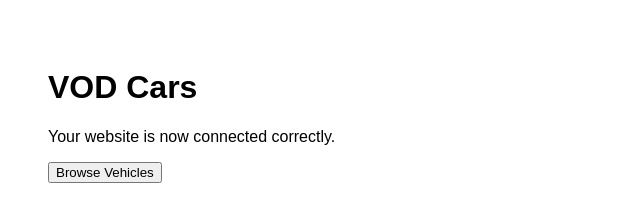
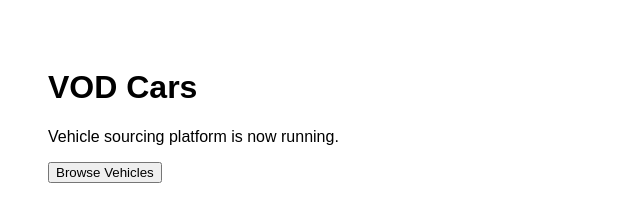
Before and after one commit to vodcars1-ship-it/Vod-Cars-vehicle-sourcing-platform, a React (Vite) app: page / in a window 1280 px wide. Shown: the top 218 px of the page, without its empty margins (0-640 px from the left). Built offline with nearby package versions, Linux system fonts and the light colour scheme.

Commit message:
Update VodCarsHomepage.jsx

```diff
--- a/src/VodCarsHomepage.jsx
+++ b/src/VodCarsHomepage.jsx
@@ -1,8 +1,10 @@
+import React from "react";
+
 export default function VodCarsHomepage() {
   return (
     <div style={{ padding: "40px", fontFamily: "Arial, sans-serif" }}>
       <h1>VOD Cars</h1>
-      <p>Your website is now connected correctly.</p>
+      <p>Vehicle sourcing platform is now running.</p>
       <button>Browse Vehicles</button>
     </div>
   );
```
